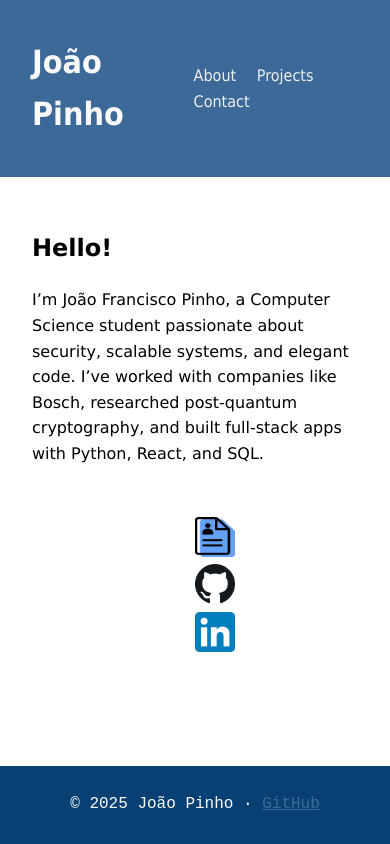
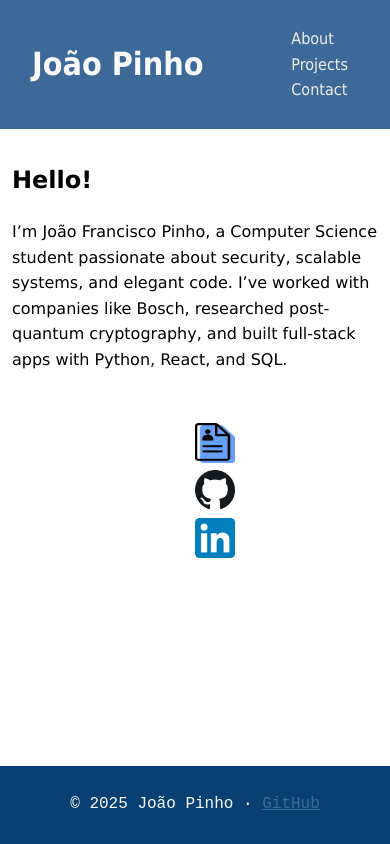
Before and after one commit to jotaefepinho/jotaefepinho.github.io, a plain HTML site: page index.html in a window 390 px wide. Drawn offline with Linux system fonts and the light colour scheme.

Commit message:
add link effects and first mobile responsiveness

```diff
--- a/assets/css/style.css
+++ b/assets/css/style.css
@@ -28,6 +28,15 @@ header h1{
   color: var(--white);
   font-weight: light;
 }
+nav ul{
+  display: flex;
+  gap: 10px;
+  list-style: none;
+  padding: 10px;
+  padding-left: 3%;
+  margin: 0px;
+  background-color: var(--main-color);
+}
 nav a {
   color: var(--light-gray);
   margin-left: 1rem;
@@ -38,7 +47,8 @@ nav a:hover{
   color: var(--gray);
 }
 main {
-  padding: 2rem;
+  padding: 2em;
+  padding-bottom: 5em;
 }
 footer {
   font-family: 'Courier New', Courier, monospace;
@@ -68,6 +78,25 @@ section {
   margin: auto;
   width: 50%;
   padding: 10px;
+  text-align: center;
+}
+.link{
+  color:var(--indigo);
+  text-decoration: none;
+
+}
+.link:hover{
+  color: var(--gray);
+
+}
+.block{
+  width: 50%;
+  margin: auto;
+  text-align: justify;
+  font-size: 1.15em;
+}
+.inline-img{
+  width: 100%;
 }
 #links ul{
   list-style-type: none;
@@ -79,3 +108,21 @@ section {
   padding-right: 30px;
   padding-left: 30px;
 }
+
+@media (max-width: 800px){
+  main{
+    padding: 12px;
+    padding-bottom: 4em;
+  }
+  .block{
+    width: 80%;
+    margin: 2em;
+  }
+  nav ul{
+    display: block;
+    padding-left: 10px;
+  }
+  nav li{
+    margin-left: 0px;
+  }
+}
--- a/index.html
+++ b/index.html
@@ -8,11 +8,13 @@
 </head>
 <body>
   <header>
-    <h1>João Pinho</h1>
+    <a href="index.html"><h1>João Pinho</h1></a>
     <nav>
-      <a href="about.html">About</a>
-      <a href="projects.html">Projects</a>
-      <a href="contact.html">Contact</a>
+      <ul>
+        <li><a href="about.html">About</a></li>
+        <li><a href="projects.html">Projects</a></li>
+        <li><a href="contact.html">Contact</a></li>
+      </ul>
     </nav>
   </header>
 
```
